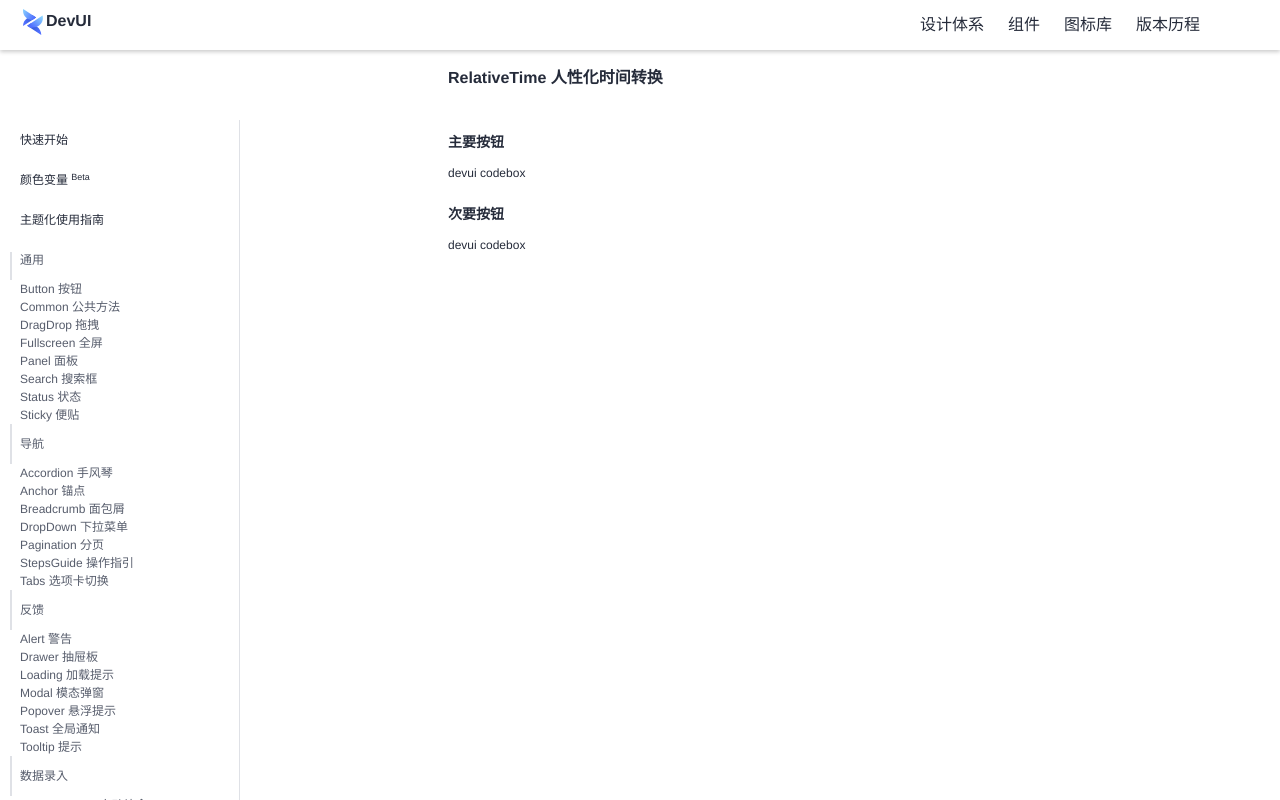
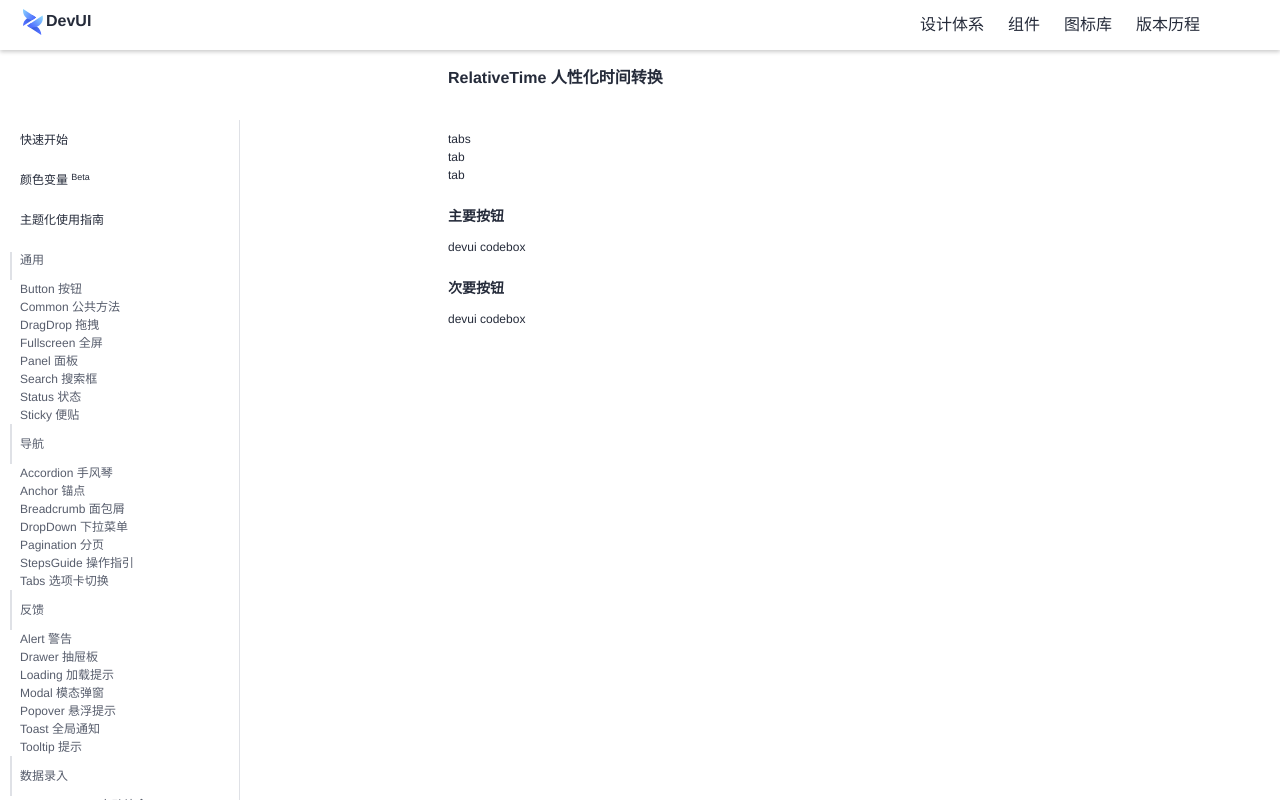
Before and after one commit to kagol/vue-devui-early, a Vue app: page /components/relative-time in a window 1280 px wide. Built offline with nearby package versions, Linux system fonts and the light colour scheme.

Commit message:
feat: add empty tabs

```diff
--- /dev/null
+++ b/devui/tabs/tab.vue
@@ -0,0 +1,13 @@
+<template>
+  <div>
+    tab
+  </div>
+</template>
+
+<script>
+import { defineComponent } from 'vue'
+
+export default defineComponent({
+  name: 'd-tab'
+})
+</script>
--- /dev/null
+++ b/devui/tabs/tabs.vue
@@ -0,0 +1,14 @@
+<template>
+  <div>
+    tabs
+    <slot></slot>
+  </div>
+</template>
+
+<script>
+import { defineComponent } from 'vue'
+
+export default defineComponent({
+  name: 'd-tabs'
+})
+</script>
--- a/src/components/app-demo-cell.vue
+++ b/src/components/app-demo-cell.vue
@@ -8,6 +8,10 @@
         <div style="margin-bottom: 20px;" v-html="data.tmw"></div>
       </div>
       <!-- TODO: d-tabs -->
+      <d-tabs :showContent="false" :activeTab="componentTab" @activeTabChange="activeTabChange($event)">
+        <d-tab id="demo" title="Demo" tabId="demo"></d-tab>
+        <d-tab id="api" title="API" tabId="api"></d-tab>
+      </d-tabs>
     </div>
     <div class="examples-viewer">
       <div class="examples-viewer-wrapper">
@@ -20,11 +24,15 @@
 
 <script>
 import DevUIButtonDemo from '../../devui/button/demo/button-demo.vue'
+import DevUITabs from '../../devui/tabs/tabs.vue'
+import DevUITab from '../../devui/tabs/tab.vue'
 
 export default {
   name: 'app-demo-cell',
   components: {
-    'd-button-demo': DevUIButtonDemo
+    'd-button-demo': DevUIButtonDemo,
+    'd-tabs': DevUITabs,
+    'd-tab': DevUITab,
   },
   data() {
     return {
```
